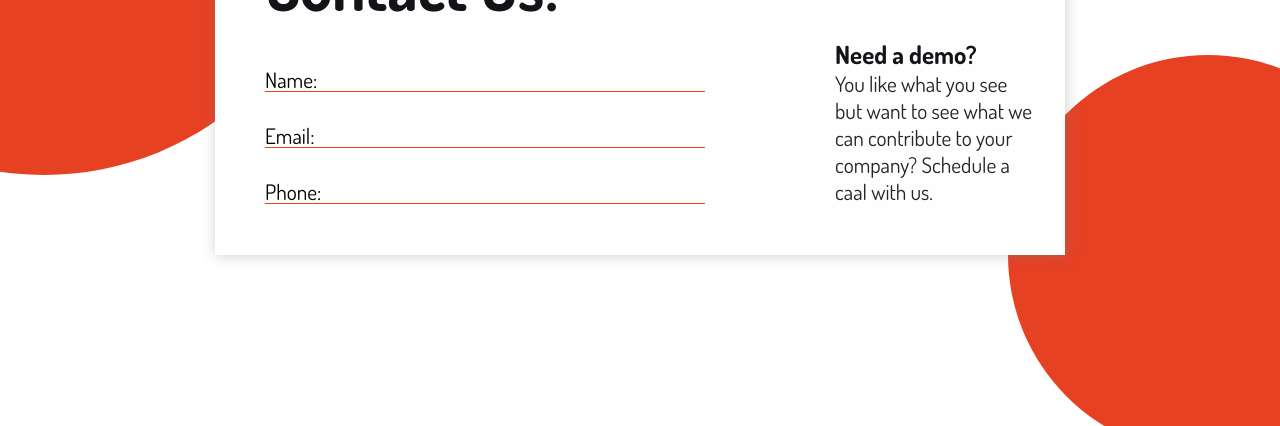
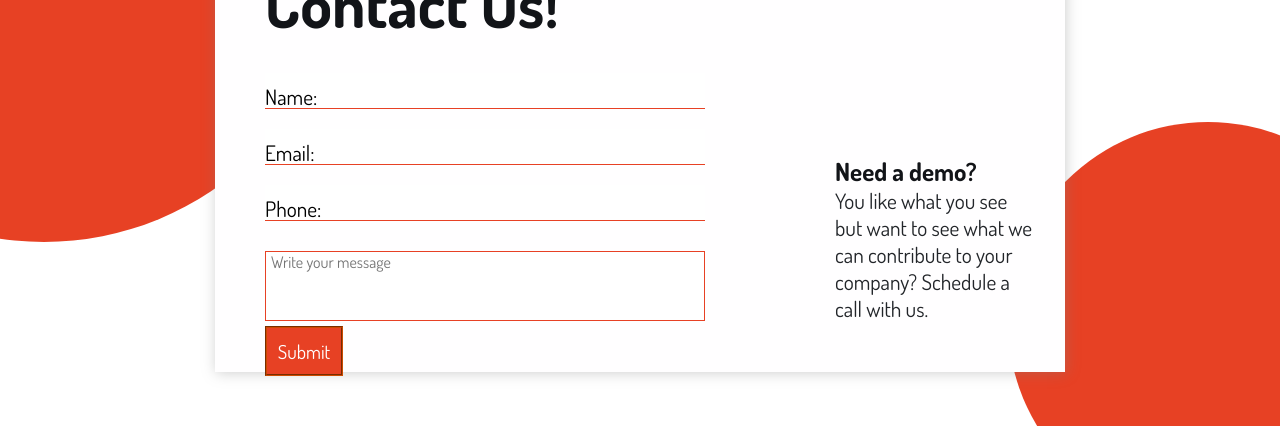
Before and after one commit to elicarcar/justOneClick, a Vue app in the folder frontend/: page /contact in a window 1280 px wide. Shown: the part 325-751 px from the top of the page. Built offline with nearby package versions, Linux system fonts and the light colour scheme.

Commit message:
build button

```diff
--- a/frontend/src/App.vue
+++ b/frontend/src/App.vue
@@ -1,6 +1,6 @@
 <template>
   <div id="app">
-    <div id="nav"></div>
+    <Nav :showNav="$route.name !== 'Home'" />
     <main>
       <router-view />
     </main>
@@ -10,10 +10,12 @@
 
 <script>
 import Footer from './components/Footer'
+import Nav from './components/Nav/Nav.vue'
 export default {
   name: 'App',
   components: {
     Footer,
+    Nav,
   },
 }
 </script>
--- /dev/null
+++ b/frontend/src/components/Button/index.vue
@@ -0,0 +1,15 @@
+<template>
+  <button class="btn" @click="handleClick" :type="type">
+    {{ btnText }}
+  </button>
+</template>
+<script>
+export default {
+  name: 'Button',
+  props: {
+    btnText: String,
+    handleClick: Function,
+    type: String,
+  },
+}
+</script>
--- a/frontend/src/components/ContactForm/index.vue
+++ b/frontend/src/components/ContactForm/index.vue
@@ -20,15 +20,25 @@
         label="Phone"
         type="tel"
       />
+
+      <Textarea placeholder="Write your message" />
     </form>
+    <Button btnText="Submit" :handleClick="() => clickHandle()" />
   </div>
 </template>
 
 <script>
 import Input from '../Input'
+import Textarea from '../Textarea'
+import Button from '../Button'
 export default {
   name: 'ContactForm',
   props: { title: String },
-  components: { Input },
+  components: { Input, Textarea, Button },
+  methods: {
+    clickHandle() {
+      console.log('clicked')
+    },
+  },
 }
 </script>
--- a/frontend/src/components/Nav/Nav.vue
+++ b/frontend/src/components/Nav/Nav.vue
@@ -1,5 +1,5 @@
 <template>
-  <div class="container nav-container-sticky">
+  <div class="container nav-container-sticky" v-if="showNav">
     <div class="nav-wrapper">
       <section class="logo">
         <img src="" alt="logo" />
@@ -32,6 +32,9 @@ export default {
       open: false,
     }
   },
+  props: {
+    showNav: Boolean,
+  },
   components: { NavItem },
   methods: {
     toggleOpen: function() {
--- /dev/null
+++ b/frontend/src/components/Textarea/index.vue
@@ -0,0 +1,25 @@
+<template>
+  <textarea
+    name="message"
+    :placeholder="placeholder"
+    rows="4"
+    cols="60"
+    v-model="client.message"
+  ></textarea>
+</template>
+
+<script>
+export default {
+  name: 'Textarea',
+  props: {
+    placeholder: String,
+  },
+  data() {
+    return {
+      client: {
+        message: '',
+      },
+    }
+  },
+}
+</script>
--- a/frontend/src/scss/components/ContactForm.scss
+++ b/frontend/src/scss/components/ContactForm.scss
@@ -28,7 +28,7 @@
   }
   &-flex-wrapper {
     @include media-is(tablet-custom, true) {
-      height: 300px;
+      height: 400px;
     }
     .side-block {
       min-width: 200px;
--- a/frontend/src/scss/components/Nav.scss
+++ b/frontend/src/scss/components/Nav.scss
@@ -2,6 +2,7 @@
   padding: 10px;
 }
 .nav-container-sticky {
+  z-index: 2;
   position: sticky;
   top: 0;
   background: $white;
--- a/frontend/src/scss/global.scss
+++ b/frontend/src/scss/global.scss
@@ -63,6 +63,21 @@ small {
   font-size: small;
 }
 
+textarea {
+  margin: 30px 0px 0px;
+  outline: rgb(255, 37, 58);
+  font-family: 'Dosis', sans-serif;
+  width: 80%;
+  resize: none;
+  border: 1px solid $orange;
+
+  &::placeholder {
+    text-indent: 5px;
+    padding-right: 5px;
+    font-size: 1.2em;
+  }
+}
+
 .h-thin {
   font-weight: 100;
 }
@@ -83,6 +98,17 @@ li {
   list-style: none;
   text-transform: capitalize;
   font-weight: 500;
+}
+
+.btn {
+  font-family: 'Dosis', 'sans-serif';
+  font-size: 0.9rem;
+  padding: 0.5rem;
+  border: 2px groove $orange2;
+  background: $orange;
+  color: $white;
+  font-weight: 400;
+  cursor: pointer;
 }
 
 //layout
--- a/frontend/src/views/Contact.vue
+++ b/frontend/src/views/Contact.vue
@@ -7,7 +7,7 @@
           <ContactForm title="Contact Us!" />
           <TitleDescription
             title="Need a demo?"
-            description="You like what you see but want to see what we can contribute to your company? Schedule a caal with us."
+            description="You like what you see but want to see what we can contribute to your company? Schedule a call with us."
           />
         </div>
       </Modal>
--- a/frontend/src/views/Home.vue
+++ b/frontend/src/views/Home.vue
@@ -1,7 +1,7 @@
 <template>
   <div class="home">
     <Banner />
-    <Nav />
+    <Nav :showNav="$route.name === 'Home'" />
     <IntroBlock />
   </div>
 </template>
```
